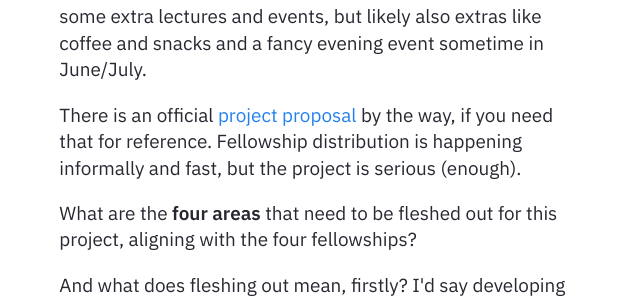
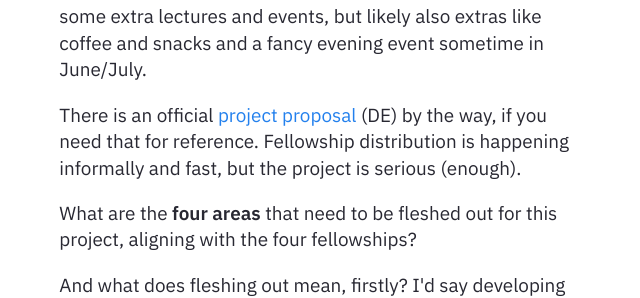
Before and after one commit to heseltime/heseltime.github.io, a Jekyll site: the page built from _notes/Public/LIFT_C and OIS Community Call for Fellows!.md, in a window 1280 px wide and 1400 px high, scrolled down 2085 px. Shown: the part 157-455 px from the top of the window, without its empty margins (319-959 px from the left). Built offline with Jekyll 4.4.1, drawn with Linux system fonts in a browser that asks for light colours; some of the changed text lies outside the part shown.

```diff
--- a/_notes/Public/LIFT_C and OIS Community Call for Fellows!.md
+++ b/_notes/Public/LIFT_C and OIS Community Call for Fellows!.md
@@ -25,7 +25,7 @@ The cool thing is, for **any AI Bachelors or Masters students that want to get i
 
 Your incentive is 2600 EUR cumulatively and 3 ECTS, which is also nice. You will need to invest the time. You will also have some extra lectures and events, but likely also extras like coffee and snacks and a fancy evening event sometime in June/July.
 
-There is an official [project proposal](../../assets/pdf/JKU_CommunityCall_Antrag_Final_Rework.pdf) by the way, if you need that for reference. Fellowship distribution is happening informally and fast, but the project is serious (enough).
+There is an official [project proposal](../../assets/pdf/JKU_CommunityCall_Antrag_Final_Rework.pdf) (DE) by the way, if you need that for reference. Fellowship distribution is happening informally and fast, but the project is serious (enough).
 
 What are the **four areas** that need to be fleshed out for this project, aligning with the four fellowships?
 
@@ -45,7 +45,7 @@ Right now I am looking at [Alfresco/ECM](/) for this but can take over this part
 
 ### Helpful Skill: General AI background, critical thinking, etc.
 
-We want to process documents to make them accessible. But does the concept track fully? To what degree if not? Please reference the [project proposal](../../assets/pdf/JKU_CommunityCall_Antrag_Final_Rework.pdf) for more details on the concept.
+We want to process documents to make them accessible. But does the concept track fully? To what degree if not? Please reference the [project proposal](../../assets/pdf/JKU_CommunityCall_Antrag_Final_Rework.pdf) (DE) for more details on the concept.
 
 *This is an **ML/LLM-Tinkerer** role, maybe, though might be more abstract and big picture.*
 
@@ -61,7 +61,7 @@ This will happen in coordination with IIS: there is a solid data set already! Mo
 
 ### Helpful Skill: General AI background, Science Communication!
 
-The service model idea is part of this project as well as there is a legislative need currently. Once, again please see [project proposal](../../assets/pdf/JKU_CommunityCall_Antrag_Final_Rework.pdf) for details.
+The service model idea is part of this project as well as there is a legislative need currently. Once, again please see [project proposal](../../assets/pdf/JKU_CommunityCall_Antrag_Final_Rework.pdf) (DE) for details.
 
 *I see this as a communicative, **Presenter**-type role.*
 
```
